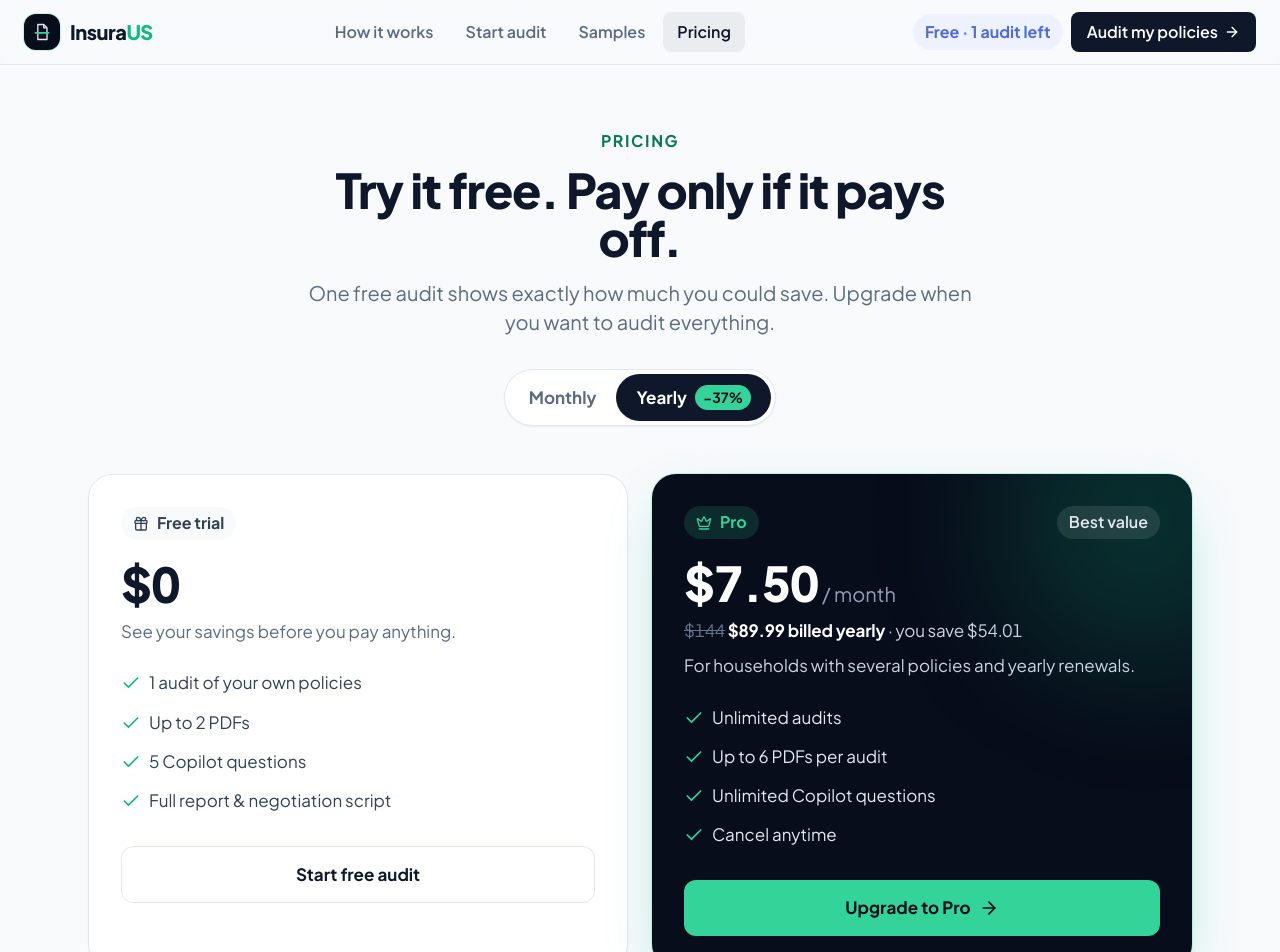
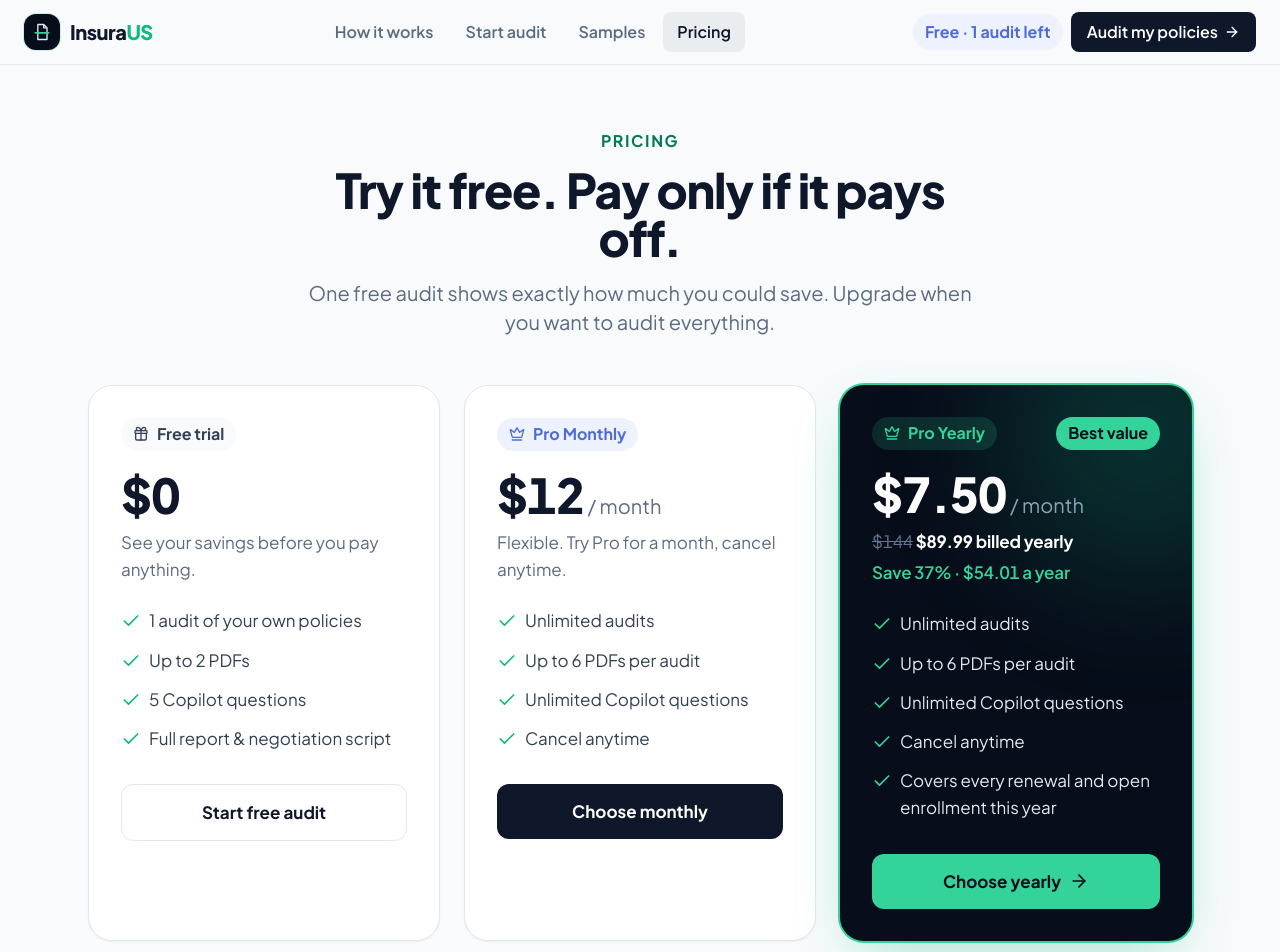
Before and after one commit to wishiwereey/InsuraUS, a Next.js app: page /pricing in a window 1280 px wide. Shown: the top 952 px of the page. Built offline with nearby package versions, Linux system fonts and the light colour scheme.

Commit message:
Pricing: show Free, Pro Monthly and Pro Yearly as three side-by-side cards

```diff
--- a/src/app/pricing/page.tsx
+++ b/src/app/pricing/page.tsx
@@ -2,7 +2,6 @@
 
 import { ArrowRight, Check, Crown, Gift, Minus } from "lucide-react";
 import Link from "next/link";
-import { useState } from "react";
 import { useBilling } from "@/components/providers/BillingProvider";
 import {
   ANNUAL_SAVINGS_PCT,
@@ -13,7 +12,6 @@ import {
   formatPrice,
   type BillingInterval,
 } from "@/lib/billing/plans";
-import { cn } from "@/lib/utils";
 
 const ROWS: [string, string, string][] = [
   ["Audits of your own policies", `${FREE_TRIAL.audits} free audit`, "Unlimited"],
@@ -43,10 +41,16 @@ const FAQ = [
   ],
 ];
 
+const PRO_BULLETS = [
+  "Unlimited audits",
+  `Up to ${PRO_LIMITS.maxFiles} PDFs per audit`,
+  "Unlimited Copilot questions",
+  "Cancel anytime",
+];
+
 export default function PricingPage() {
   const { status, isPro } = useBilling();
-  const [interval, setBillingInterval] = useState<BillingInterval>("year");
-  const price = PRICES[interval];
+  const ctaFor = (interval: BillingInterval) => (isPro ? "/account" : `/checkout?interval=${interval}`);
 
   return (
     <div className="mx-auto max-w-6xl px-4 py-12 sm:px-6 sm:py-16">
@@ -56,34 +60,9 @@ export default function PricingPage() {
         <p className="mt-4 text-lg text-muted">
           One free audit shows exactly how much you could save. Upgrade when you want to audit everything.
         </p>
-        <div className="mt-8 inline-flex rounded-full border border-line bg-surface p-1 shadow-card" role="group" aria-label="Billing period">
-          {(["month", "year"] as const).map((id) => (
-            <button
-              key={id}
-              onClick={() => setBillingInterval(id)}
-              aria-pressed={interval === id}
-              className={cn(
-                "flex items-center gap-2 rounded-full px-5 py-2.5 text-base font-bold transition",
-                interval === id ? "bg-ink text-white" : "text-muted hover:text-ink",
-              )}
-            >
-              {PRICES[id].label}
-              {id === "year" && (
-                <span
-                  className={cn(
-                    "rounded-full px-2 py-0.5 text-xs font-bold",
-                    interval === id ? "bg-scan text-night" : "bg-savings-soft text-savings-strong",
-                  )}
-                >
-                  −{ANNUAL_SAVINGS_PCT}%
-                </span>
-              )}
-            </button>
-          ))}
-        </div>
       </div>
 
-      <div className="mt-12 grid gap-6 md:grid-cols-2">
+      <div className="mt-12 grid gap-6 lg:grid-cols-3">
         {/* Free */}
         <div className="flex flex-col rounded-3xl border border-line bg-surface p-8 shadow-card">
           <span className="inline-flex w-fit items-center gap-2 rounded-full bg-canvas px-3 py-1 text-sm font-bold text-ink-soft">
@@ -107,56 +86,62 @@ export default function PricingPage() {
           </Link>
         </div>
 
-        {/* Pro */}
-        <div className="relative flex flex-col overflow-hidden rounded-3xl bg-night p-8 text-white shadow-glow">
+        {/* Pro — monthly */}
+        <div className="flex flex-col rounded-3xl border border-line bg-surface p-8 shadow-card">
+          <span className="inline-flex w-fit items-center gap-2 rounded-full bg-info-soft px-3 py-1 text-sm font-bold whitespace-nowrap text-info">
+            <Crown className="size-4" /> Pro Monthly
+          </span>
+          <p className="mt-5">
+            <span className="money text-5xl font-extrabold text-ink">{formatPrice(PRICES.month.amount)}</span>
+            <span className="text-lg text-muted"> / month</span>
+          </p>
+          <p className="mt-2 text-base text-muted">Flexible. Try Pro for a month, cancel anytime.</p>
+          <ul className="mt-6 space-y-3 text-base text-ink-soft">
+            {PRO_BULLETS.map((b) => (
+              <li key={b} className="flex gap-2">
+                <Check className="mt-1 size-5 shrink-0 text-savings" /> {b}
+              </li>
+            ))}
+          </ul>
+          <Link
+            href={ctaFor("month")}
+            className="mt-auto inline-flex items-center justify-center gap-2 rounded-xl bg-ink px-6 py-3.5 text-base font-bold text-white transition hover:bg-ink-soft sm:mt-8"
+          >
+            {isPro ? "Manage subscription" : "Choose monthly"}
+          </Link>
+        </div>
+
+        {/* Pro — yearly (highlighted) */}
+        <div className="relative flex flex-col overflow-hidden rounded-3xl bg-night p-8 text-white shadow-glow ring-2 ring-scan">
           <div className="absolute -right-24 -top-24 size-72 rounded-full bg-savings/20 blur-3xl" />
           <div className="relative flex flex-1 flex-col">
-            <div className="flex items-center justify-between">
-              <span className="inline-flex items-center gap-2 rounded-full bg-scan/15 px-3 py-1 text-sm font-bold text-scan">
-                <Crown className="size-4" /> Pro
+            <div className="flex items-center justify-between gap-2">
+              <span className="inline-flex items-center gap-2 rounded-full bg-scan/15 px-3 py-1 text-sm font-bold whitespace-nowrap text-scan">
+                <Crown className="size-4" /> Pro Yearly
               </span>
-              <span className="rounded-full bg-white/10 px-3 py-1 text-sm font-semibold text-slate-200">
-                {interval === "year" ? "Best value" : "Most flexible"}
-              </span>
+              <span className="rounded-full bg-scan px-3 py-1 text-sm font-bold whitespace-nowrap text-night">Best value</span>
             </div>
-            {interval === "year" ? (
-              <>
             <p className="mt-5">
-                  <span className="money text-5xl font-extrabold">{formatPrice(price.perMonth)}</span>
+              <span className="money text-5xl font-extrabold">{formatPrice(PRICES.year.perMonth)}</span>
               <span className="text-lg text-slate-400"> / month</span>
             </p>
             <p className="money mt-2 text-base text-slate-300">
               <span className="text-slate-500 line-through">{formatPrice(PRICES.month.amount * 12)}</span>{" "}
-                  <span className="font-bold text-white">{formatPrice(price.amount)} billed yearly</span> · you save{" "}
-                  {formatPrice(ANNUAL_SAVINGS_USD)}
+              <span className="font-bold text-white">{formatPrice(PRICES.year.amount)} billed yearly</span>
             </p>
-              </>
-            ) : (
-              <>
-                <p className="mt-5">
-                  <span className="money text-5xl font-extrabold">{formatPrice(price.amount)}</span>
-                  <span className="text-lg text-slate-400"> / month</span>
-                </p>
-                <button
-                  onClick={() => setBillingInterval("year")}
-                  className="money mt-2 text-left text-base font-semibold text-scan underline-offset-4 hover:underline"
-                >
-                  Or {formatPrice(PRICES.year.perMonth)}/mo billed yearly — save {ANNUAL_SAVINGS_PCT}%
-                </button>
-              </>
-            )}
-            <p className="mt-2 text-base text-slate-300">For households with several policies and yearly renewals.</p>
+            <p className="money mt-1 text-base font-semibold text-scan">Save {ANNUAL_SAVINGS_PCT}% · {formatPrice(ANNUAL_SAVINGS_USD)} a year</p>
             <ul className="mt-6 space-y-3 text-base text-slate-200">
-              <li className="flex gap-2"><Check className="mt-1 size-5 shrink-0 text-scan" /> Unlimited audits</li>
-              <li className="flex gap-2"><Check className="mt-1 size-5 shrink-0 text-scan" /> Up to {PRO_LIMITS.maxFiles} PDFs per audit</li>
-              <li className="flex gap-2"><Check className="mt-1 size-5 shrink-0 text-scan" /> Unlimited Copilot questions</li>
-              <li className="flex gap-2"><Check className="mt-1 size-5 shrink-0 text-scan" /> Cancel anytime</li>
+              {[...PRO_BULLETS, "Covers every renewal and open enrollment this year"].map((b) => (
+                <li key={b} className="flex gap-2">
+                  <Check className="mt-1 size-5 shrink-0 text-scan" /> {b}
+                </li>
+              ))}
             </ul>
             <Link
-              href={isPro ? "/account" : `/checkout?interval=${interval}`}
+              href={ctaFor("year")}
               className="mt-auto inline-flex items-center justify-center gap-2 rounded-xl bg-scan px-6 py-3.5 text-base font-bold text-night transition hover:bg-white sm:mt-8"
             >
-              {isPro ? "Manage subscription" : "Upgrade to Pro"} <ArrowRight className="size-5" />
+              {isPro ? "Manage subscription" : "Choose yearly"} <ArrowRight className="size-5" />
             </Link>
           </div>
         </div>
```
Lines whose indentation alone changed are shown as unchanged.
